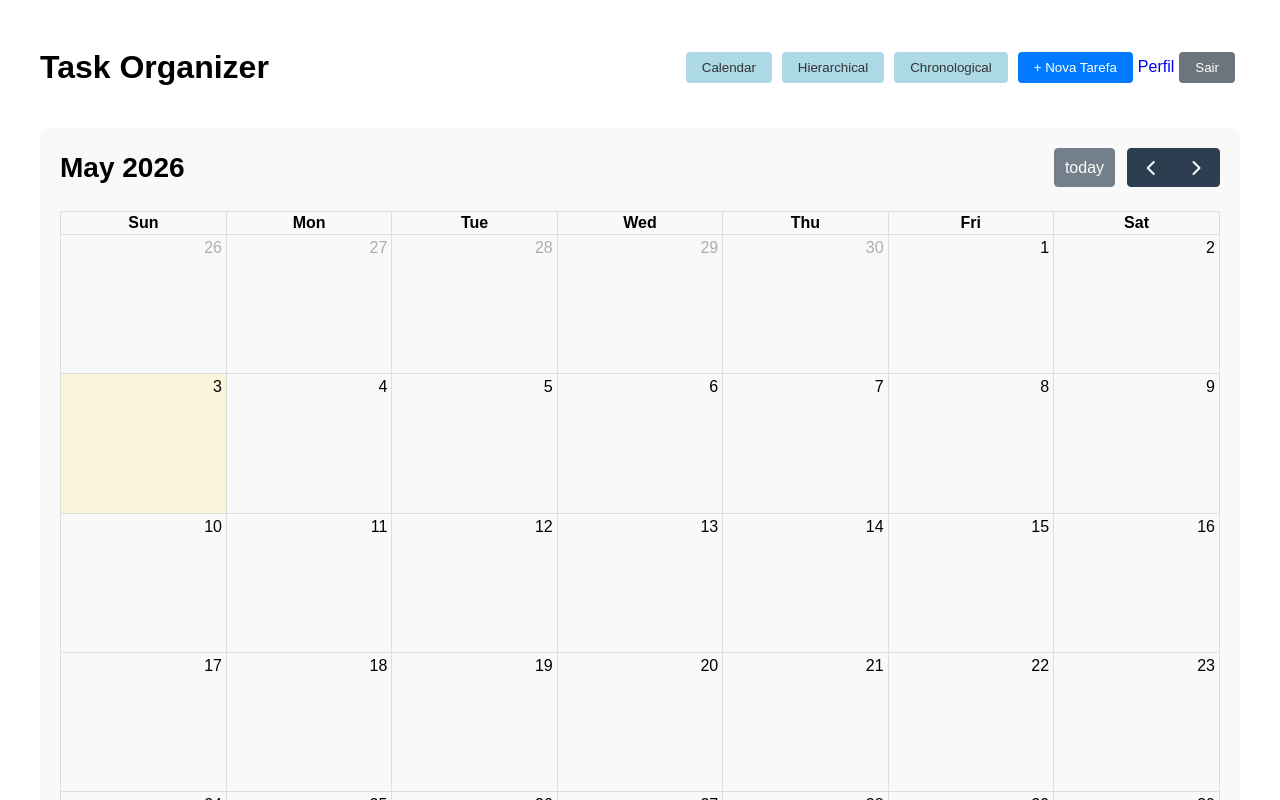
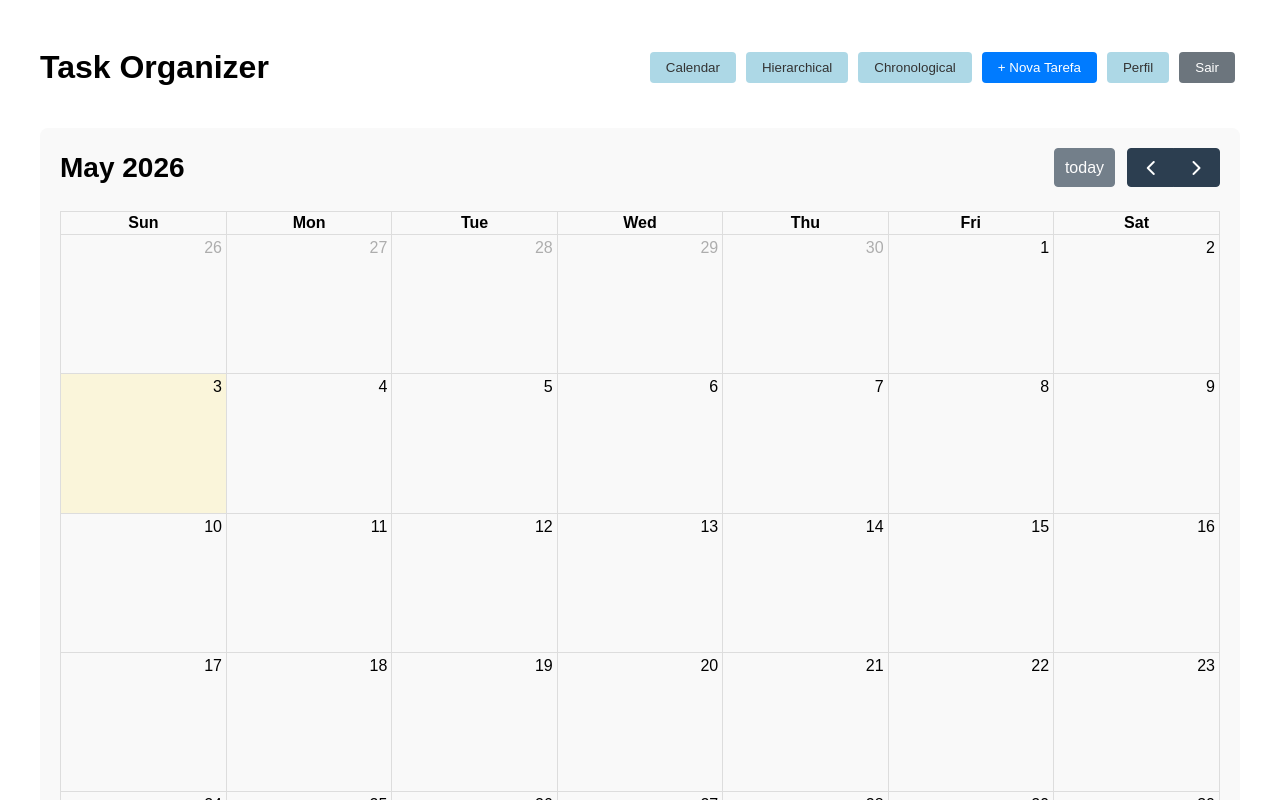
Before and after one commit to shandragon/introducao-spec-kit, a React (Vite) app in the folder frontend/: page / in a window 1280 px wide. Shown: the top 800 px of the page. Built offline with nearby package versions, Linux system fonts and the light colour scheme; no server answers; sample sign-in values are in the browser's storage.

Commit message:
style(nav): padroniza link Perfil no cabeçalho para botão

```diff
--- a/frontend/src/App.tsx
+++ b/frontend/src/App.tsx
@@ -97,7 +97,7 @@ function AppContent() {
           <button onClick={() => { setView('tree'); setTreeMode('hierarchical'); }}>Hierarchical</button>
           <button onClick={() => { setView('tree'); setTreeMode('chronological'); }}>Chronological</button>
           <button className="primary" onClick={() => openForm()}>+ Nova Tarefa</button>
-          <a href="/profile" className="button" style={{ textDecoration: 'none' }}>Perfil</a>
+          <button onClick={() => window.location.href = '/profile'}>Perfil</button>
           <LogoutButton />
         </nav>
       </header>
```
